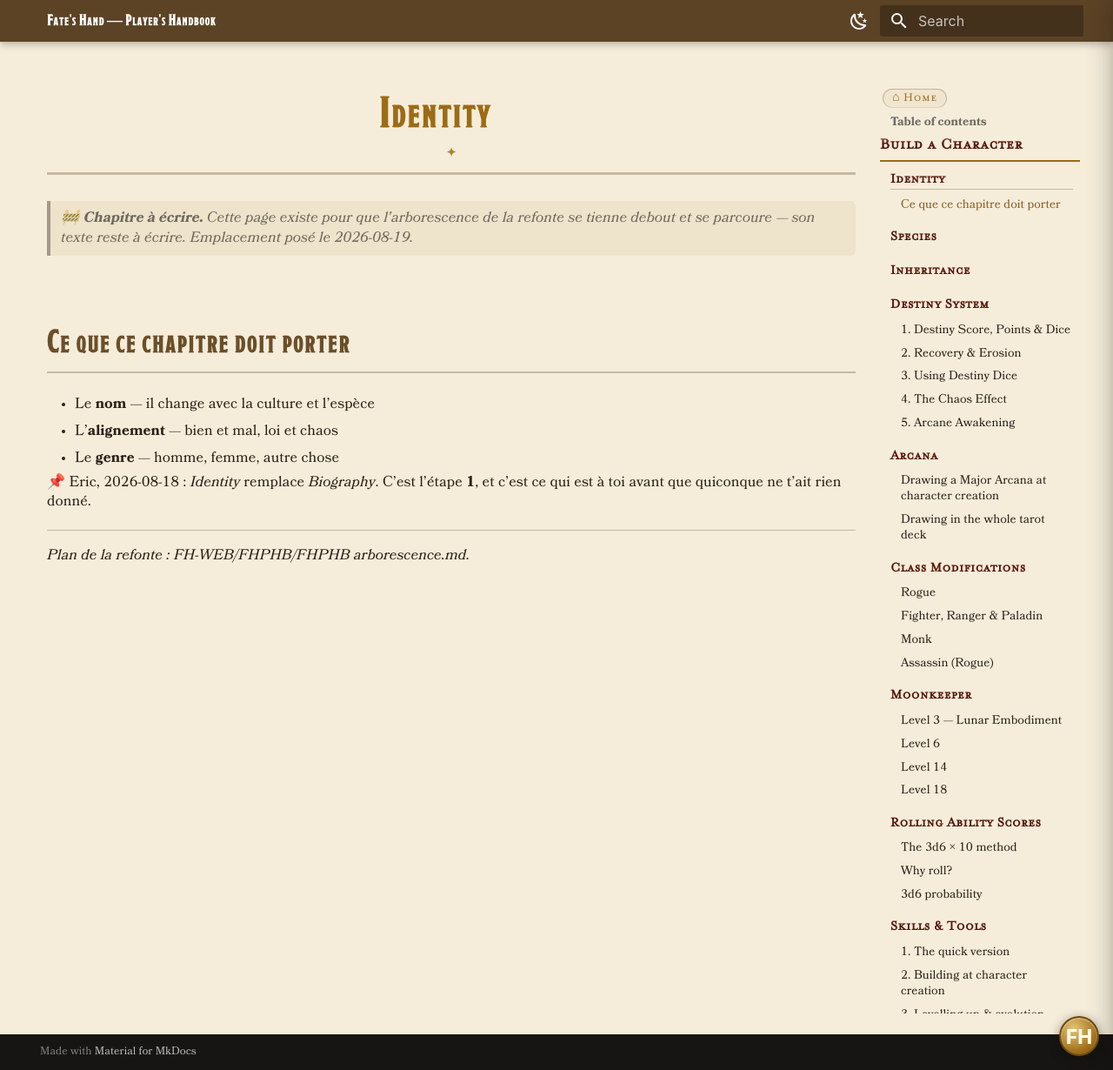
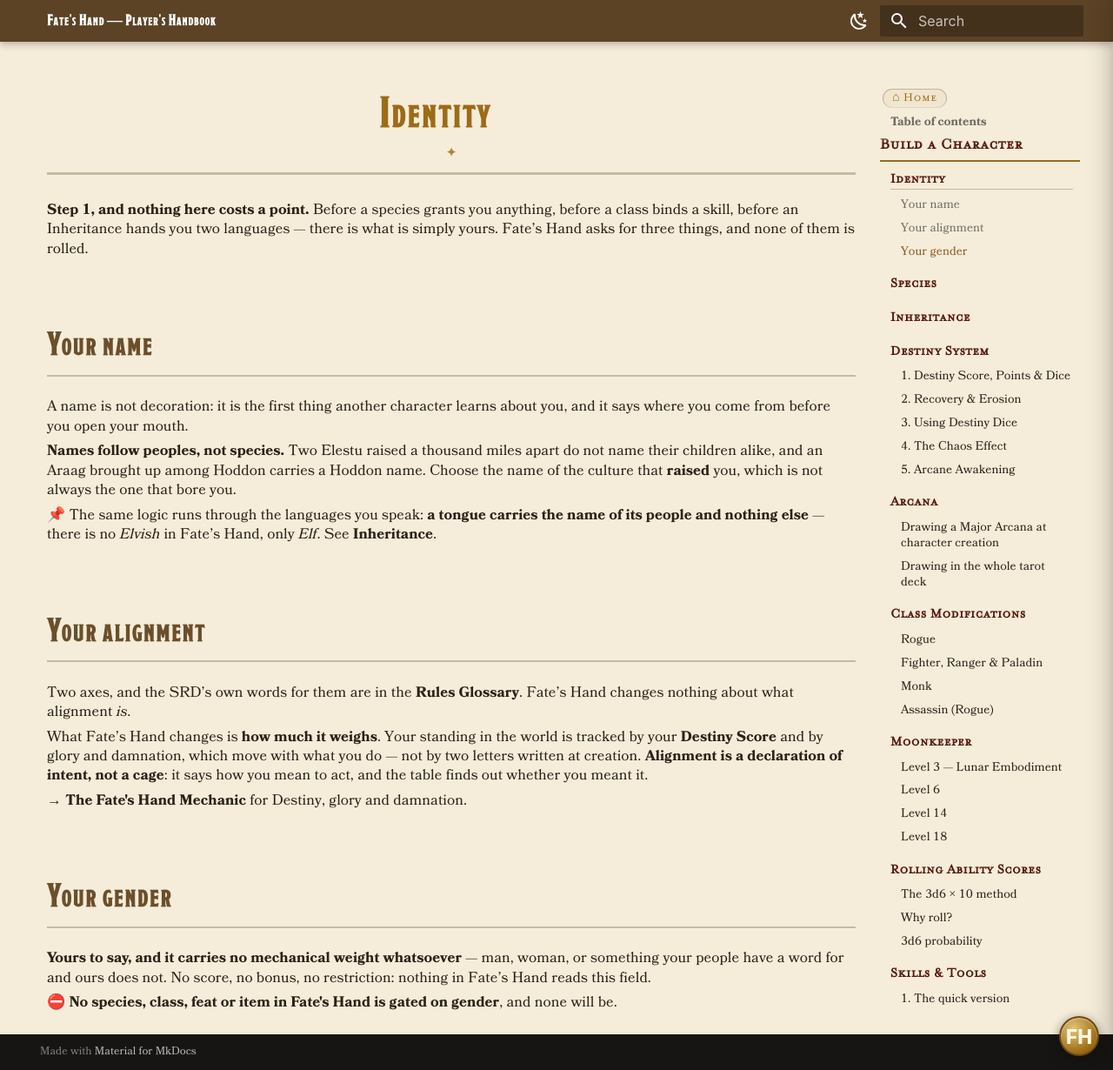
Before and after one commit to Noirchicot/fh-phb, an MkDocs documentation site: the page built from docs/chapters/identity.md, in a window 1280 px wide and 1230 px high. Shown: the whole window at 87% size. Built offline with MkDocs 1.6.1 and Material for MkDocs 9.7.7, drawn with Linux system fonts in a browser that asks for light colours.

Commit message:
Identity et Magic sortent du vide ; Crafting reste bloqué et dit pourquoi
IDENTITY (100 → 413 mots). L'étape 1, et rien n'y coûte un point : le nom,
l'alignement, le genre. Le chapitre tient la phrase d'Eric du 18/08 — « ce qui
est à toi avant que quiconque ne t'ait rien donné ».
- Le nom suit les PEUPLES, pas les espèces : on prend le nom de la culture qui
  vous a élevé, pas toujours celle qui vous a porté. Même logique que les
  langues, qui portent le nom de leur peuple et rien d'autre.
- L'alignement : le SRD le définit, le glossaire le cite, FH n'y touche pas. Ce
  que FH change, c'est son POIDS — la position dans le monde est portée par la
  Destinée, la gloire et la damnation, pas par deux lettres écrites à la
  création. Une déclaration d'intention, pas une cage.
- Le genre ne porte AUCUN poids mécanique, et le chapitre le dit en toutes
  lettres : rien dans Fate's Hand ne lit ce champ, et rien n'y sera conditionné.

MAGIC (79 → 339 mots). Un chapeau de section : il dit ce qui existe et renvoie,
il ne redit aucune règle — sinon elle vivrait à deux endroits et divergerait.
Arcane et Divine inchangés, les Rituels Sombres comme la seule magie propre à
FH, le Soulforging comme un artisanat. La phrase qui les sépare : « un rite est
exécuté, il ne se connaît pas ».

CRAFTING RESTE VIDE, et c'est mesuré et non paresseux : les règles d'artisanat
du SRD ne sont dans AUCUN export. tool.json porte bien un champ `craft` — ce
que chaque outil fabrique — et il est déjà cité dans la table des outils du
chapitre Equipment. Mais le temps, le coût et la procédure n'existent nulle
part dans la pile. Écrire ce chapitre demanderait soit une extraction neuve
côté fh-srd, soit qu'Eric pose la règle. Rien à citer, donc rien d'écrit.

Co-Authored-By: Claude Opus 5 <noreply@anthropic.com>

```diff
--- a/docs/chapters/identity.md
+++ b/docs/chapters/identity.md
@@ -1,17 +1,38 @@
 # Identity
 
-> 🚧 **Chapitre à écrire.** Cette page existe pour que l'arborescence de la refonte se tienne
-> debout et se parcoure — son texte reste à écrire. *Emplacement posé le 2026-08-19.*
+**Step 1, and nothing here costs a point.** Before a species grants you anything, before a
+class binds a skill, before an Inheritance hands you two languages — there is what is simply
+yours. Fate's Hand asks for three things, and none of them is rolled.
 
-## Ce que ce chapitre doit porter
+## Your name
 
-- Le **nom** — il change avec la culture et l'espèce
-- L'**alignement** — bien et mal, loi et chaos
-- Le **genre** — homme, femme, autre chose
+A name is not decoration: it is the first thing another character learns about you, and it
+says where you come from before you open your mouth.
 
-📌 Eric, 2026-08-18 : *Identity* remplace *Biography*. C'est l'étape **1**, et c'est ce qui est
-à toi avant que quiconque ne t'ait rien donné.
+**Names follow peoples, not species.** Two Elestu raised a thousand miles apart do not name
+their children alike, and an Araag brought up among Hoddon carries a Hoddon name. Choose the
+name of the culture that **raised** you, which is not always the one that bore you.
 
----
+📌 The same logic runs through the languages you speak: **a tongue carries the name of its
+people and nothing else** — there is no *Elvish* in Fate's Hand, only *Elf*. See
+**Inheritance**.
 
-*Plan de la refonte : FH-WEB/FHPHB/FHPHB arborescence.md.*
+## Your alignment
+
+Two axes, and the SRD's own words for them are in the **Rules Glossary**. Fate's Hand changes
+nothing about what alignment *is*.
+
+What Fate's Hand changes is **how much it weighs**. Your standing in the world is tracked by
+your **Destiny Score** and by glory and damnation, which move with what you do — not by two
+letters written at creation. **Alignment is a declaration of intent, not a cage**: it says how
+you mean to act, and the table finds out whether you meant it.
+
+→ **The Fate's Hand Mechanic** for Destiny, glory and damnation.
+
+## Your gender
+
+**Yours to say, and it carries no mechanical weight whatsoever** — man, woman, or something
+your people have a word for and ours does not. No score, no bonus, no restriction: nothing in
+Fate's Hand reads this field.
+
+⛔ **No species, class, feat or item in Fate's Hand is gated on gender**, and none will be.
```
Also changed, not shown: docs/chapters/magic.md (+29 -9 lines).
